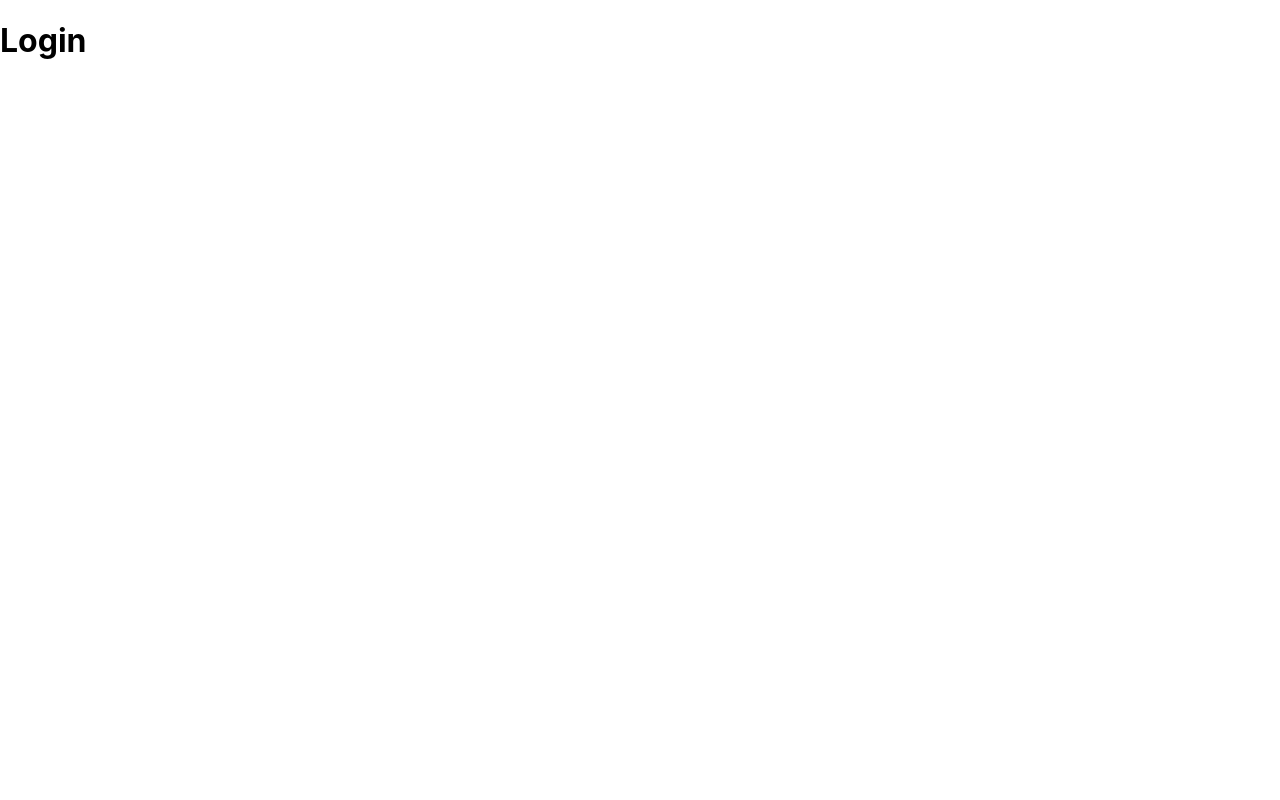
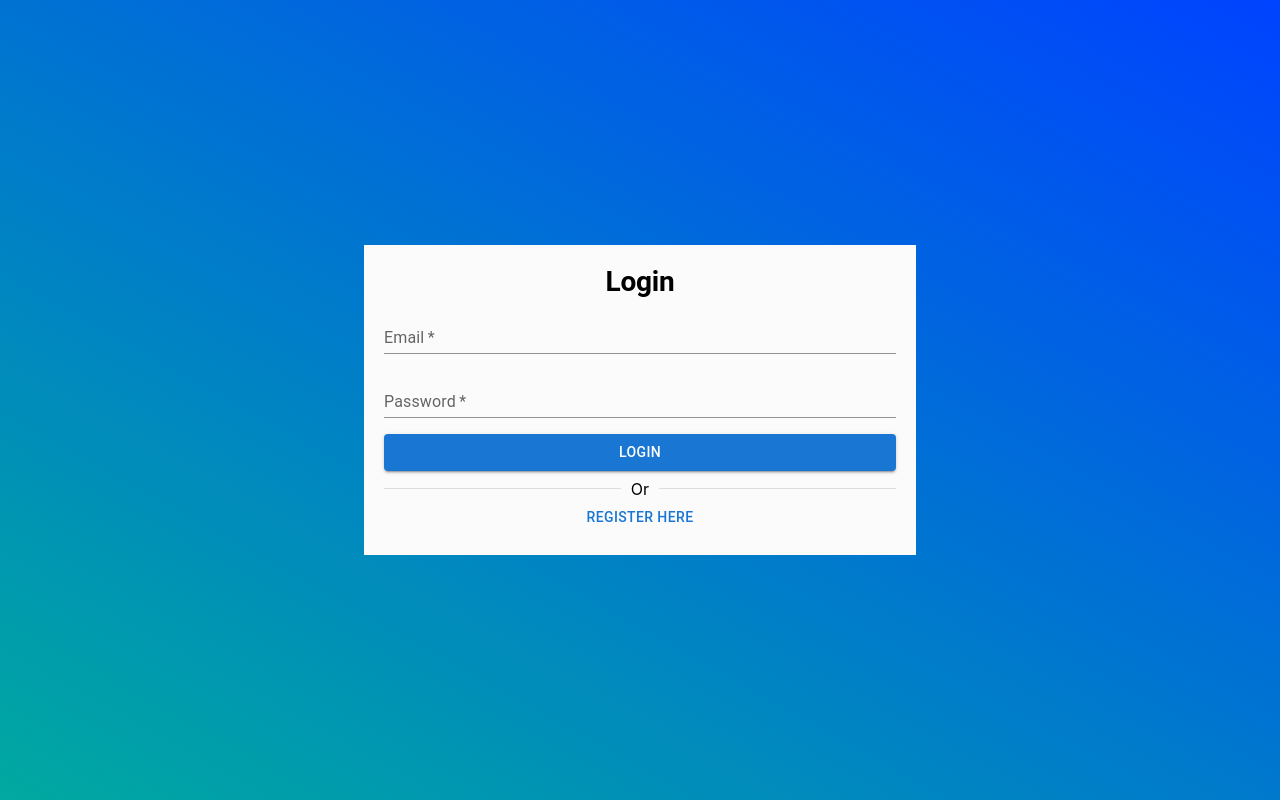
Before and after one commit to najimRizky/dot-stage1, a React (Create React App) app: page /login in a window 1280 px wide. Built offline with nearby package versions, Linux system fonts and the light colour scheme.

Commit message:
create login register ui

```diff
--- a/src/App.css
+++ b/src/App.css
@@ -1,38 +1,4 @@
-.App {
-  text-align: center;
+body{
+    background: rgb(0,67,255);
+    background: linear-gradient(209deg, rgba(0,67,255,1) 0%, rgba(0,169,160,1) 100%);
 }
-
-.App-logo {
-  height: 40vmin;
-  pointer-events: none;
-}
-
-@media (prefers-reduced-motion: no-preference) {
-  .App-logo {
-    animation: App-logo-spin infinite 20s linear;
-  }
-}
-
-.App-header {
-  background-color: #282c34;
-  min-height: 100vh;
-  display: flex;
-  flex-direction: column;
-  align-items: center;
-  justify-content: center;
-  font-size: calc(10px + 2vmin);
-  color: white;
-}
-
-.App-link {
-  color: #61dafb;
-}
-
-@keyframes App-logo-spin {
-  from {
-    transform: rotate(0deg);
-  }
-  to {
-    transform: rotate(360deg);
-  }
-}
--- a/src/components/Login.js
+++ b/src/components/Login.js
@@ -1,6 +1,28 @@
+import { Button, Divider, TextField, Typography } from "@mui/material";
+import { Box, Container } from "@mui/system";
+import { Link } from "react-router-dom";
+
 const Login = () => {
+    const login = (e) => {
+        e.preventDefault()
+    }
     return (
-        <h1>Login</h1>
+        <Container sx={{display: "flex", justifyContent: "center", alignItems: "center", height: "100vh"}}>
+            <Box sx={{minWidth: "300px", width: "40vw", bgcolor: "#fbfbfb", p: "20px"}}>
+                <Typography variant={"h2"} fontWeight={"bold"} fontSize={"28px"} textAlign={"center"}>Login</Typography>
+                <form onSubmit={login} className="form">
+                    <TextField required sx={{my: "8px"}} fullWidth type={"email"} label="Email" variant="standard" />
+                    <TextField required sx={{my: "8px"}} fullWidth type={"password"} label="Password" variant="standard" />
+                    <Button sx={{my: "8px"}} fullWidth type={"submit"} variant={"contained"}>Login</Button>
+                    <Divider>Or</Divider>
+                    <Box sx={{textAlign: "center"}} >
+                        <Link to="/register" style={{textDecoration: "none"}}>
+                            <Button link variant={"text"}>Register here</Button>
+                        </Link>
+                    </Box>
+                </form>
+            </Box>
+        </Container>
     );
 }
 
--- a/src/components/Register.js
+++ b/src/components/Register.js
@@ -1,6 +1,29 @@
+import { Button, Divider, TextField, Typography } from "@mui/material";
+import { Box, Container } from "@mui/system";
+import { Link } from "react-router-dom";
+
 const Register = () => {
+    const register = (e) => {
+        e.preventDefault()
+    }
     return (
-        <h1>Register</h1>
+        <Container sx={{display: "flex", justifyContent: "center", alignItems: "center", height: "100vh"}}>
+            <Box sx={{minWidth: "300px", width: "40vw", bgcolor: "#fbfbfb", p: "20px"}}>
+                <Typography variant={"h2"} fontWeight={"bold"} fontSize={"28px"} textAlign={"center"}>Register</Typography>
+                <form onSubmit={register} className="form">
+                    <TextField required sx={{my: "8px"}} fullWidth type={"text"} label="Name" variant="standard" />
+                    <TextField required sx={{my: "8px"}} fullWidth type={"email"} label="Email" variant="standard" />
+                    <TextField required sx={{my: "8px"}} fullWidth type={"password"} label="Password" variant="standard" />
+                    <Button sx={{my: "8px"}} fullWidth type={"submit"} variant={"contained"}>Register</Button>
+                    <Divider>Or</Divider>
+                    <Box sx={{textAlign: "center"}} >
+                        <Link to="/login" style={{textDecoration: "none"}}>
+                            <Button link variant={"text"}>Login here</Button>
+                        </Link>
+                    </Box>
+                </form>
+            </Box>
+        </Container>
     );
 }
 
```
